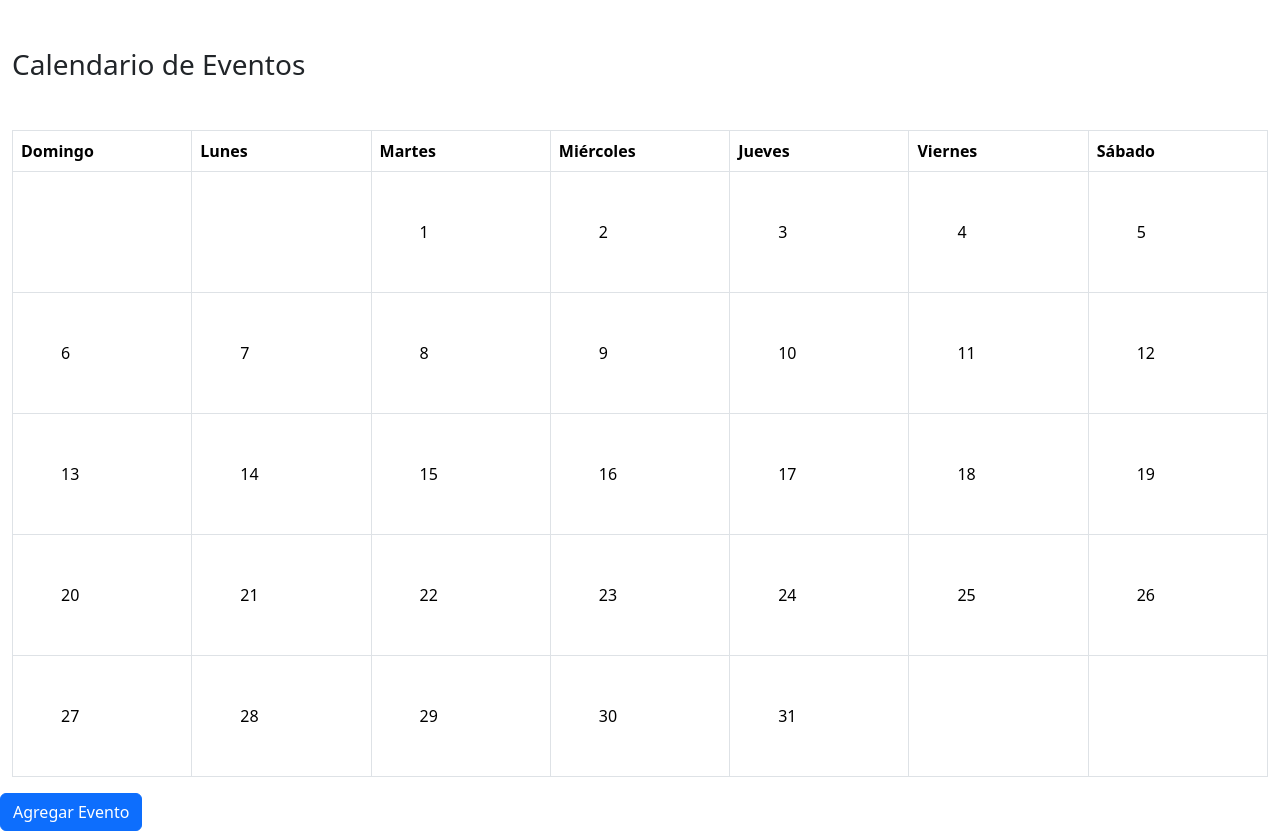
After one commit to Kitofeh/pagMagister, a PHP site: page /ficheros_panel/Noticias_Eventos/CalendarioDeEventos.php in a window 1280 px wide. The commit adds this page. Run offline with PHP 8.4, Linux system fonts and the light colour scheme; data that the repository does not hold is empty.

Commit message:
Creacion de ficheros para Calendario de Eventos y para Agregar un nuevo evento

```diff
--- a/conexion.php
+++ b/conexion.php
@@ -4,7 +4,7 @@ function conectar()
 {
     $host = "localhost";
     $user = "root";
-    $pass = "kito1234";
+    $pass = "1110";
 
     $bd = "dbmagister";
 
--- /dev/null
+++ b/ficheros_panel/Noticias_Eventos/CalendarioDeEventos.php
@@ -0,0 +1,177 @@
+<?php
+include("../../conexion.php");
+$con = conectar();
+
+$sql="SELECT * FROM calendario_eventos";
+$query=mysqli_query($con,$sql);
+
+$row=mysqli_fetch_array($query);
+?>
+
+<!DOCTYPE html>
+<html lang="en">
+<head>
+    <meta charset="UTF-8">
+    <meta name="viewport" content="width=device-width, initial-scale=1.0">
+
+    <link href="https://cdn.jsdelivr.net/npm/bootstrap@5.3.2/dist/css/bootstrap.min.css" rel="stylesheet" integrity="sha384-T3c6CoIi6uLrA9TneNEoa7RxnatzjcDSCmG1MXxSR1GAsXEV/Dwwykc2MPK8M2HN" crossorigin="anonymous">
+    <script src="https://cdn.jsdelivr.net/npm/bootstrap@5.3.2/dist/js/bootstrap.bundle.min.js" integrity="sha384-C6RzsynM9kWDrMNeT87bh95OGNyZPhcTNXj1NW7RuBCsyN/o0jlpcV8Qyq46cDfL" crossorigin="anonymous"></script>
+
+    <title>Calendario de Eventos Magister UDA</title>
+</head>
+<body>
+
+    <!-- Modal -->
+    <div class="modal fade" id="CalendarioDeEventos" tabindex="-1" aria-labelledby="exampleModalLabel" aria-hidden="true">
+    <div class="modal-dialog">
+        <div class="modal-content">
+        <div class="modal-header">
+            <h1 class="modal-title fs-5" id="exampleModalLabel">Modal title</h1>
+            <button type="button" class="btn-close" data-bs-dismiss="modal" aria-label="Close"></button>
+        </div>
+        <div class="modal-body">
+            ...
+        </div>
+        <div class="modal-footer">
+            <button type="button" class="btn btn-secondary" data-bs-dismiss="modal">Close</button>
+            <button type="button" class="btn btn-primary">Save changes</button>
+        </div>
+        </div>
+    </div>
+    </div>
+
+    <div class="mx-auto my-auto">
+        <div class="row mx-auto my-auto">
+            <div class="col"><!--Calendario-->
+                <div class="my-5">
+                    <h3>Calendario de Eventos</h3>
+                </div>
+
+                <table class="table table-bordered">
+                    <thead>
+                        <tr>
+                        <th scope="col">Domingo</th>
+                        <th scope="col">Lunes</th>
+                        <th scope="col">Martes</th>
+                        <th scope="col">Miércoles</th>
+                        <th scope="col">Jueves</th>
+                        <th scope="col">Viernes</th>
+                        <th scope="col">Sábado</th>
+                        </tr>
+                    </thead>
+                    <tbody>
+                        <tr>
+                        <td class="p-5"></td>
+                        <td class="p-5"></td>
+                        <td class="p-5">1</td>
+                        <td class="p-5">2</td>
+                        <td class="p-5">3</td>
+                        <td class="p-5">4</td>
+                        <td class="p-5">5</td>
+                        </tr>
+                        <tr class="p-5">
+                        <td class="p-5">6</td>
+                        <td class="p-5">7</td>
+                        <td class="p-5">8</td>
+                        <td class="p-5">9</td>
+                        <td class="p-5">10</td>
+                        <td class="p-5">11</td>
+                        <td class="p-5">12</td>
+                        </tr>
+                        <tr>
+                        <td class="p-5">13</td>
+                        <td class="p-5">14</td>
+                        <td class="p-5">15</td>
+                        <td class="p-5">16</td>
+                        <td class="p-5">17</td>
+                        <td class="p-5">18</td>
+                        <td class="p-5">19</td>
+                        </tr>
+                        <tr>
+                        <td class="p-5">20</td>
+                        <td class="p-5">21</td>
+                        <td class="p-5">22</td>
+                        <td class="p-5">23</td>
+                        <td class="p-5">24</td>
+                        <td class="p-5">25</td>
+                        <td class="p-5">26</td>
+                        </tr>
+                        <tr class="p-5">
+                        <td class="p-5">27</td>
+                        <td class="p-5">28</td>
+                        <td class="p-5">29</td>
+                        <td class="p-5">30</td>
+                        <td class="p-5">31</td>
+                        <td class="p-5"></td>
+                        <td class="p-5"></td>
+                        </tr>
+                    </tbody>
+                </table>
+            </div>
+        </div>
+    </div>
+
+    <!-- Button trigger modal -->
+    <button type="button" class="btn btn-primary" data-bs-toggle="modal" data-bs-target="#AgregarEvento">
+    Agregar Evento
+    </button>
+
+    <!-- Modal -->
+    <div class="modal fade" id="AgregarEvento" tabindex="-1" aria-labelledby="exampleModalLabel" aria-hidden="true">
+    <div class="modal-dialog">
+        <div class="modal-content">
+        <div class="modal-header">
+            <h1 class="modal-title fs-5" id="exampleModalLabel">Modal title</h1>
+            <button type="button" class="btn-close" data-bs-dismiss="modal" aria-label="Close"></button>
+        </div>
+        <div class="modal-body">
+
+            <form action="AgregarEvento.php" method="POST" autocomplete="off">
+                <div class="form-floating mb-3">
+                    <input type="text" class="form-control" id="floatingInput" name="titulo" placeholder="Titulo del Evento" required>
+                    <label for="floatingInput">Titulo del Evento</label>
+                </div>
+                <div class="form-floating mb-3">
+                    <textarea class="form-control" placeholder="Leave a comment here" id="floatingTextarea2" name="descripcion" style="height: 100px" required></textarea>
+                    <label for="floatingTextarea2">Descripcion del Evento</label>
+                </div>
+                <div class="row g-2 mb-3">
+                    <div class="col-md">
+                        <div class="form-floating">
+                        <label for="fechaHora">Fecha y Hora de Inicio:</label><br>
+                        <input type="datetime-local" id="fechaHora" name="fechainicio" name="FechaInicial" required><br>
+                        </div>
+                    </div>
+                    <div class="col-md">
+                        <div class="form-floating">
+                            <label for="fechaHora">Fecha y Hora de Fin:</label><br>
+                            <input type="datetime-local" id="fechaHora" name="fechafin" required><br>
+                        </div>
+                    </div>
+                </div>
+                <div class="form-floating mb-3">
+                    <input type="text" class="form-control" id="floatingInput" name="ubicacion" placeholder="Ubicacion del Evento" required>
+                    <label for="floatingInput">Ubicacion del Evento</label>
+                </div>
+                <div class="form-floating">
+                    <select class="form-select" id="floatingSelectDisabled" name="tipo" aria-label="Floating label disabled select example" required>
+                        <option selected>Open this select menu</option>
+                        <option value="Conferencia">Conferencia</option>
+                        <option value="Seminario">Seminario</option>
+                        <option value="Taller">Taller</option>
+                        <option value="Otro">Otro</option>
+                    </select>
+                    <label for="floatingSelectDisabled">Tipo de Evento</label>
+                </div>
+
+        </div>
+                <div class="modal-footer">
+                    <input type="submit">
+                </div>
+            </form>
+        </div>
+    </div>
+    </div>
+
+</body>
+</html>
--- a/index.php
+++ b/index.php
@@ -5,6 +5,7 @@
     <meta name="viewport" content="width=device-width, initial-scale=1.0">
 
     <link href="https://cdn.jsdelivr.net/npm/bootstrap@5.3.2/dist/css/bootstrap.min.css" rel="stylesheet" integrity="sha384-T3c6CoIi6uLrA9TneNEoa7RxnatzjcDSCmG1MXxSR1GAsXEV/Dwwykc2MPK8M2HN" crossorigin="anonymous">
+    <script src="https://cdn.jsdelivr.net/npm/bootstrap@5.3.2/dist/js/bootstrap.bundle.min.js" integrity="sha384-C6RzsynM9kWDrMNeT87bh95OGNyZPhcTNXj1NW7RuBCsyN/o0jlpcV8Qyq46cDfL" crossorigin="anonymous"></script>
 
 
     <!--FUENTES-->
```
Also changed, not shown: ficheros_panel/Noticias_Eventos/AgregarEvento.php (added, +16 -0 lines).
